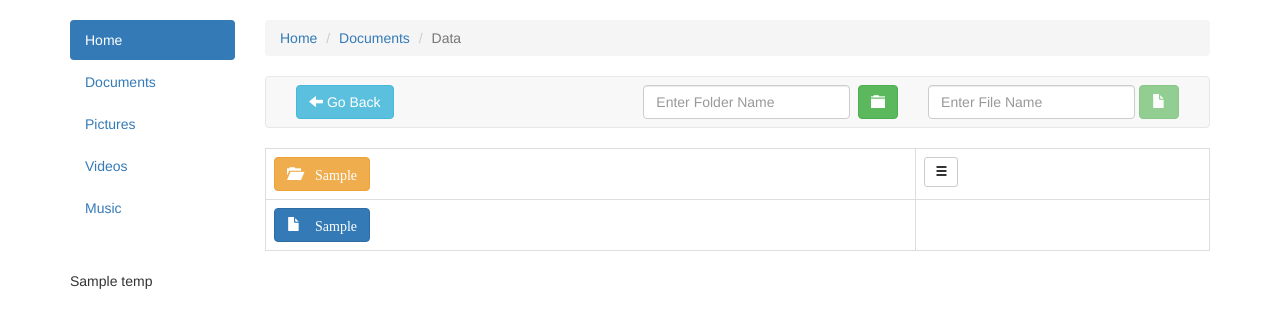
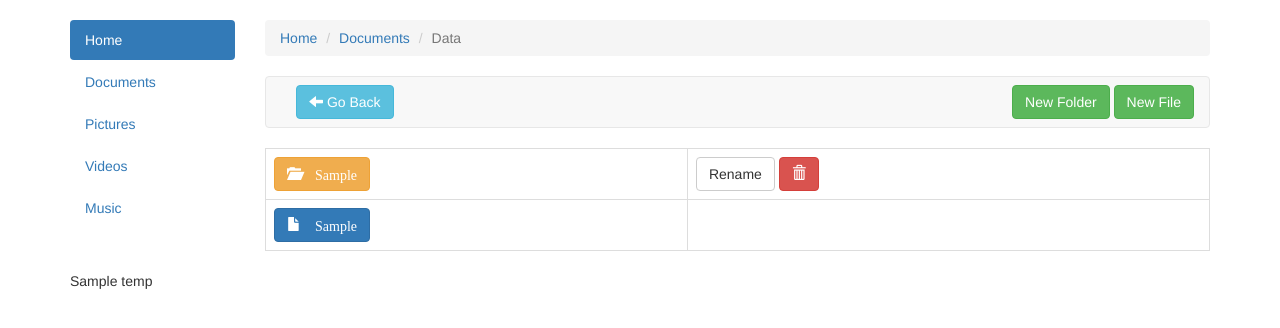
Before and after one commit to adityav-verma/webFile, a Django app: template templates/home.html in a window 1280 px wide. Shown: the part 66-394 px from the top of the page. Run offline with Django 3.2, Linux system fonts and the light colour scheme; the template is opened without the code that fills it: most values are stand-ins (such as "Sample title", 1, 10 or a date in 2020); some libraries are stand-ins or nearby versions.

Commit message:
using modals instead of inline forms

```diff
--- a/templates/home.html
+++ b/templates/home.html
@@ -51,24 +51,10 @@
 		      <ul class="nav navbar-nav navbar-right">
 
 		      <li>
-		      	<!-- New Folder inline Form -->
+		      	<!-- New Folder/File Trigger -->
+		      		<button class="btn navbar-btn btn-success" data-toggle="modal" data-target="#newFolderModal">New Folder</button>
+		      		<button class="btn navbar-btn btn-success" data-toggle="modal" data-target="#newFileModal">New File</button>
 
-		      	<form class="navbar-form" data-toggle="tooltip" title="Create New Folder" method="POST" action="{% url 'createFolder' %}">
-		      		{% csrf_token %}
-		      		<div class="form-group"><input type="text" class="form-control" placeholder="Enter Folder Name" id="folderName" name="folderName"></div>
-
-		      		<div class="form-group"><input type="hidden" class="form-control" placeholder="Enter Folder Name" value="{{parentPath}}" id="folderPath" name="folderPath"></div>
-		      		<button type="submit" class="btn btn-success" id="newFolderID"><span class="glyphicon glyphicon-folder-close"></span></button>
-		      	</form>
-		      	</li>
-		      	<li>
-		      	<!-- New File inline Form -->
-
-		      	<form class="navbar-form" data-toggle="tooltip" title="Create New File">
-		      		{% csrf_token %}
-		      		<div class="form-group"><input type="text" class="form-control" placeholder="Enter File Name"></div>
-		      		<button type="submit" class="btn btn-success" id="newFolderID" disabled="True"><span class="glyphicon glyphicon-file"></span></button>
-		      	</form>
 		      	</li>
 		      </ul>
 		    </div>
@@ -88,19 +74,11 @@
 		</a>
 		</td>
 		<td>
-						<!-- Single button -->
-			<div class="btn-group float-right">
-			  <button type="button" class="btn btn-default btn-sm dropdown-toggle" data-toggle="dropdown" aria-haspopup="true" aria-expanded="false">
-			    <span class="glyphicon glyphicon-menu-hamburger"></span>
-			  </button>
-			  <ul class="dropdown-menu">
-			    <li><a href="#">Action</a></li>
-			    <li><a href="#">Another action</a></li>
-			    <li><a href="#">Something else here</a></li>
-			    <li role="separator" class="divider"></li>
-			    <li><a href="#">Separated link</a></li>
-			  </ul>
-			</div>
+
+		<!-- Rename Button -->
+		<button class="btn btn-default" data-toggle="modal" data-target="#renameModal">Rename</button>
+		<button class="btn btn-danger"><span class="glyphicon glyphicon-trash"></span></button>
+
 		</td>
 		</tr>
 
@@ -128,4 +106,74 @@
 
 	<p>{{x}}</p>
 {% endfor %}
+
+
+
+<!-- MODALS -->
+<!-- New Folder MODAL -->
+<div class="modal fade" id="newFolderModal" role="dialog">
+	<div class="modal-dialog modal-sm">
+		<!-- modal content -->
+		<div class="modal-content">
+			<div class="modal-header">
+				<button type="button" class="close" data-dismiss="modal">&times;</button>
+				<h4 class="modal-title">Create New Folder</h4>
+			</div>
+			<div class="modal-body">
+				<form class="inline-form" method="POST" action="{% url 'createFolder' %}" role="form">
+		      		{% csrf_token %}
+		      		<div class="form-group"><input type="text" class="form-control" placeholder="Enter Folder Name" id="folderName" name="folderName"></div>
+
+		      		<div class="form-group"><input type="hidden" class="form-control" placeholder="Enter Folder Name" value="{{parentPath}}" id="folderPath" name="folderPath"></div>
+		      		<button type="submit" class="btn btn-success" id="newFolderID">Create</button>
+		      	</form>
+			</div>
+		</div>
+	</div>
+</div>
+
+
+<!-- New File MODAL -->
+<div class="modal fade" id="newFileModal" role="dialog">
+	<div class="modal-dialog modal-sm">
+		<!-- modal content -->
+		<div class="modal-content">
+			<div class="modal-header">
+				<button type="button" class="close" data-dismiss="modal">&times;</button>
+				<h4 class="modal-title">Create New File</h4>
+			</div>
+			<div class="modal-body">
+				<form class="form-inline" role="form">
+		      		{% csrf_token %}
+		      		<div class="form-group"><input type="text" class="form-control" placeholder="Enter File Name"></div>
+		      		<button type="submit" class="btn btn-success" id="newFolderID" disabled="True">Create</button>
+		      	</form>
+			</div>
+		</div>
+	</div>
+</div>
+
+
+<!-- Rename MODAL -->
+<div class="modal fade" id="renameModal" role="dialog">
+	<div class="modal-dialog modal-sm">
+		<!-- modal content -->
+		<div class="modal-content">
+			<div class="modal-header">
+				<button type="button" class="close" data-dismiss="modal">&times;</button>
+				<h4 class="modal-title">Rename File</h4>
+			</div>
+			<div class="modal-body">
+				<form class="form" method="POST" action="">
+					<div class="form-group">
+						<input type="text" class="form-control" placeholder="Enter New Name">
+					</div>
+					<button class="btn btn-primary" type="submit">Rename</button>
+				</form>
+			</div>
+		</div>
+	</div>
+</div>
+
+<!-- MODALS END HERE -->
 {% endblock %}
```
Also changed, not shown: 1 other file.
